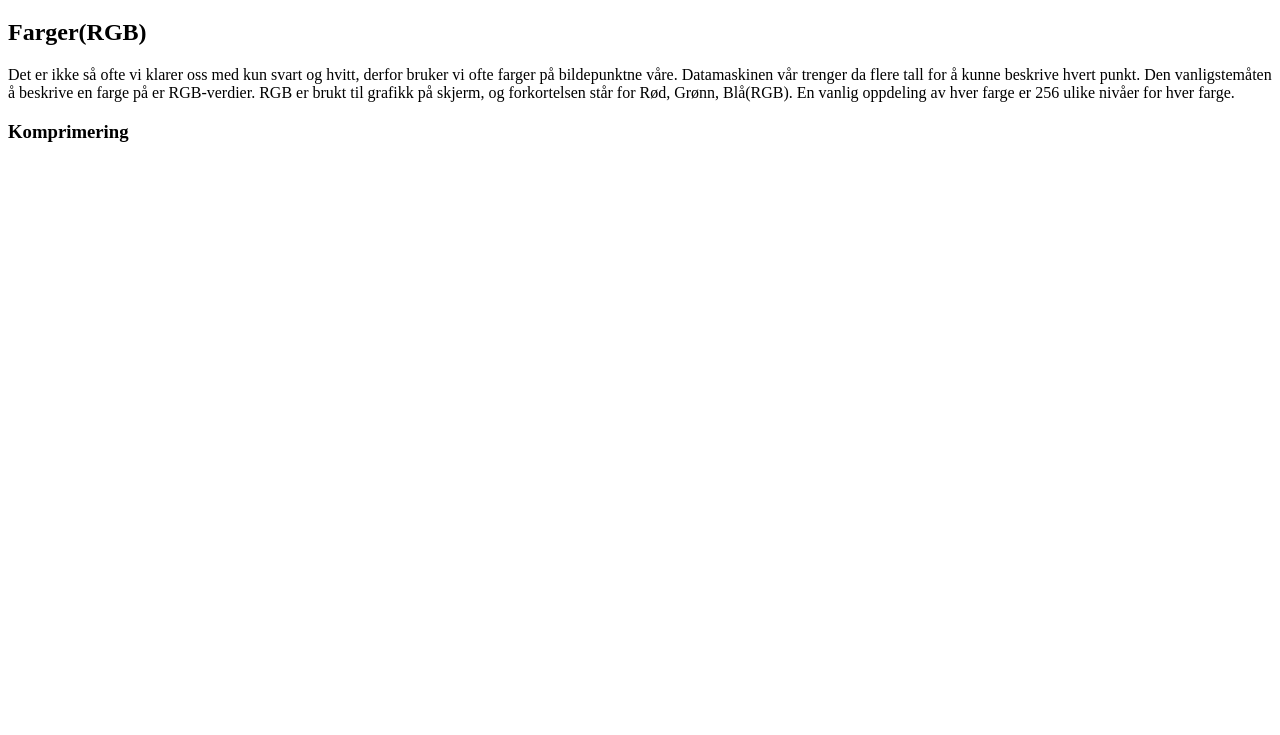
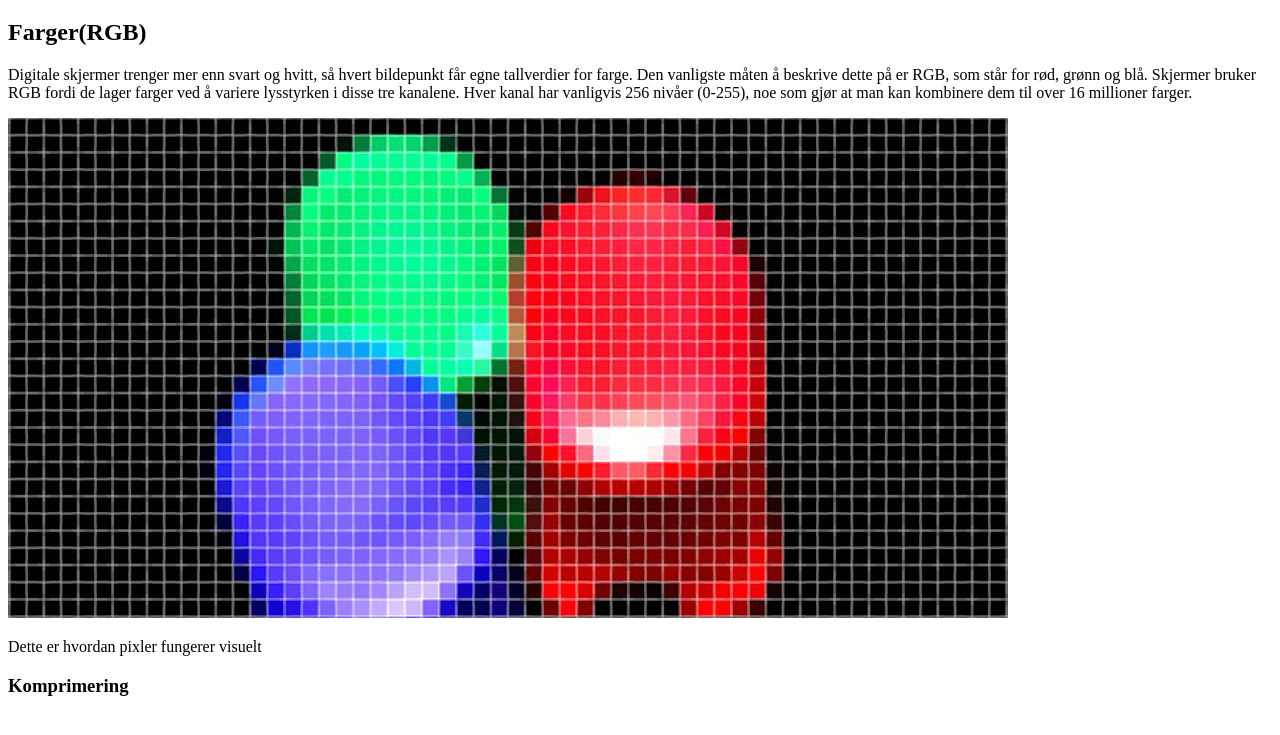
Before and after one commit to kajaph/IT1-teori, a plain HTML site: page bilder.html in a window 1280 px wide. Shown: the part 61-796 px from the top of the page. Drawn offline with Linux system fonts and the light colour scheme.

Commit message:
bildemappe

```diff
--- a/bilder.html
+++ b/bilder.html
@@ -9,7 +9,10 @@
     <h1>Bilder</h1>
 
     <h2>Farger(RGB)</h2>
-    <p>Det er ikke så ofte vi klarer oss med kun svart og hvitt, derfor bruker vi ofte farger på bildepunktne våre. Datamaskinen vår trenger da flere tall for å kunne beskrive hvert punkt. Den vanligstemåten å beskrive en farge på er RGB-verdier. RGB er brukt til grafikk på skjerm, og forkortelsen står for Rød, Grønn, Blå(RGB). En vanlig oppdeling av hver farge er 256 ulike nivåer for hver farge.</p>
+    <p>Digitale skjermer trenger mer enn svart og hvitt, så hvert bildepunkt får egne tallverdier for farge. Den vanligste måten å beskrive dette på er RGB, som står for rød, grønn og blå. Skjermer bruker RGB fordi de lager farger ved å variere lysstyrken i disse tre kanalene. Hver kanal har vanligvis 256 nivåer (0-255), noe som gjør at man kan kombinere dem til over 16 millioner farger.</p>
+
+    <img src="./bildemappe/image.png" alt="pixler">
+    <p class="pixler-tekst">Dette er hvordan pixler fungerer visuelt</p>
 
     <h3>Komprimering</h3>
 
```
Also changed, not shown: bildemappe/image.png (added).
